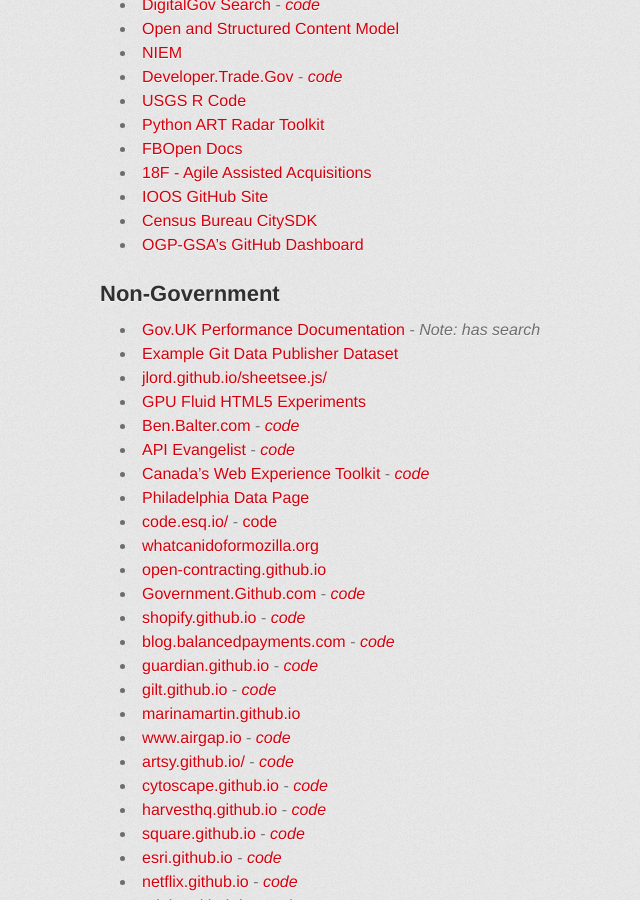
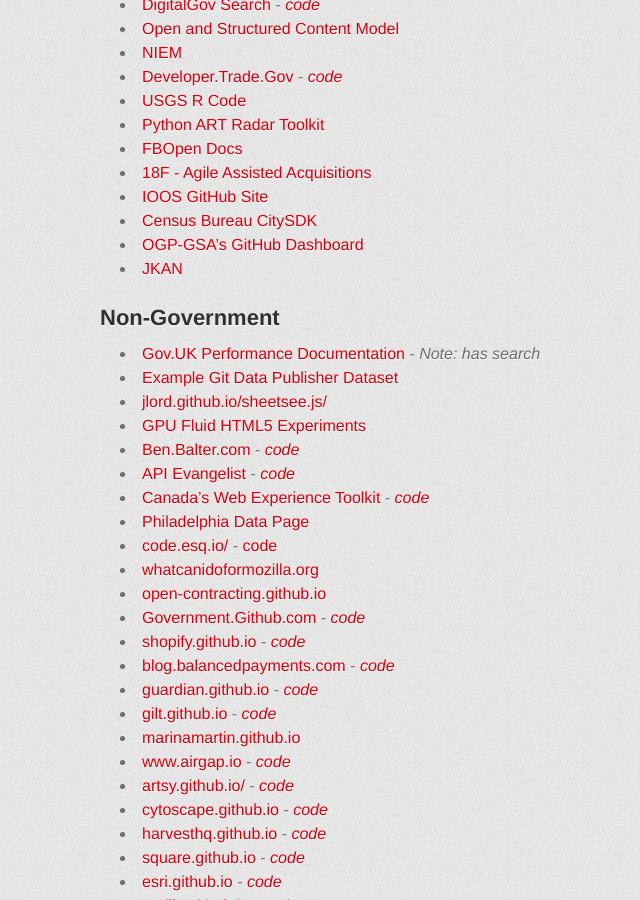
Before and after one commit to GSA/Open-Data-Collaboration-Sandbox, a Jekyll site: the page built from website_examples.md, in a window 1280 px wide and 900 px high, scrolled down 1385 px. Shown: the whole window, without its empty margins (230-870 px from the left). Built offline with Jekyll 4.4.1, drawn with Linux system fonts in a browser that asks for light colours; some web fonts are replaced.

Commit message:
adding jkan

```diff
--- a/website_examples.md
+++ b/website_examples.md
@@ -59,6 +59,7 @@
 * [IOOS GitHub Site](http://ioos.github.io/)
 * [Census Bureau CitySDK](http://uscensusbureau.github.io/citysdk/)
 * [OGP-GSA's GitHub Dashboard](http://gsa.github.io/github-federal-stats/)
+* [JKAN](http://gsa.github.io/jkan/)
 
 ## Non-Government
 
```
